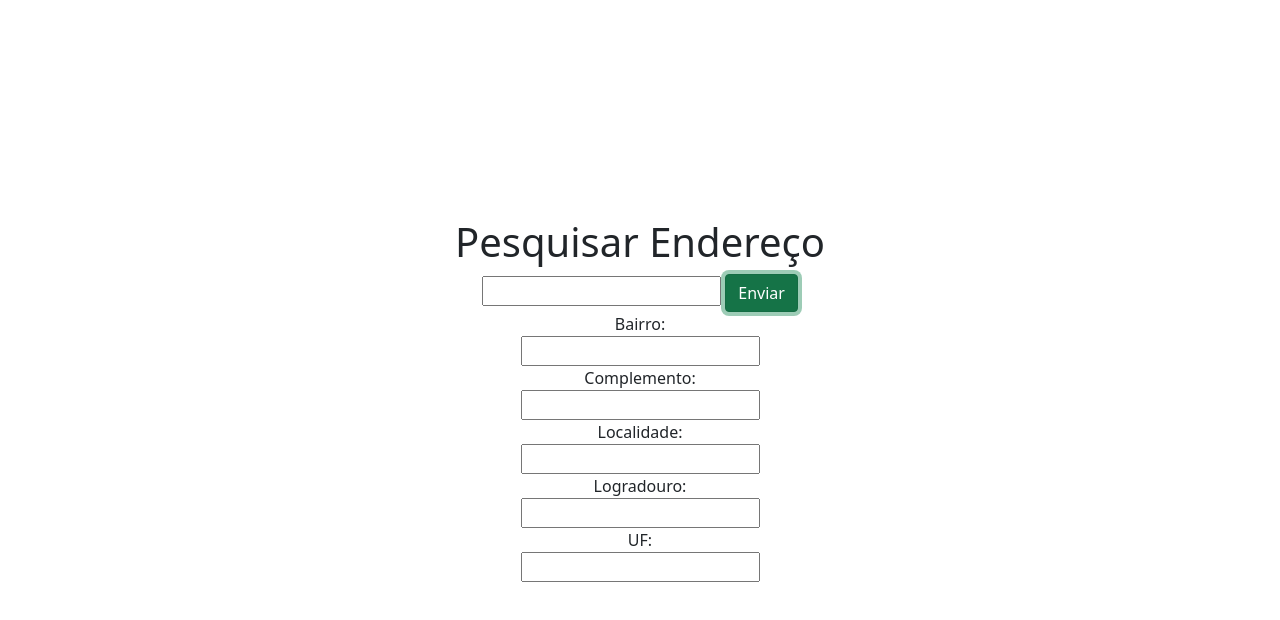
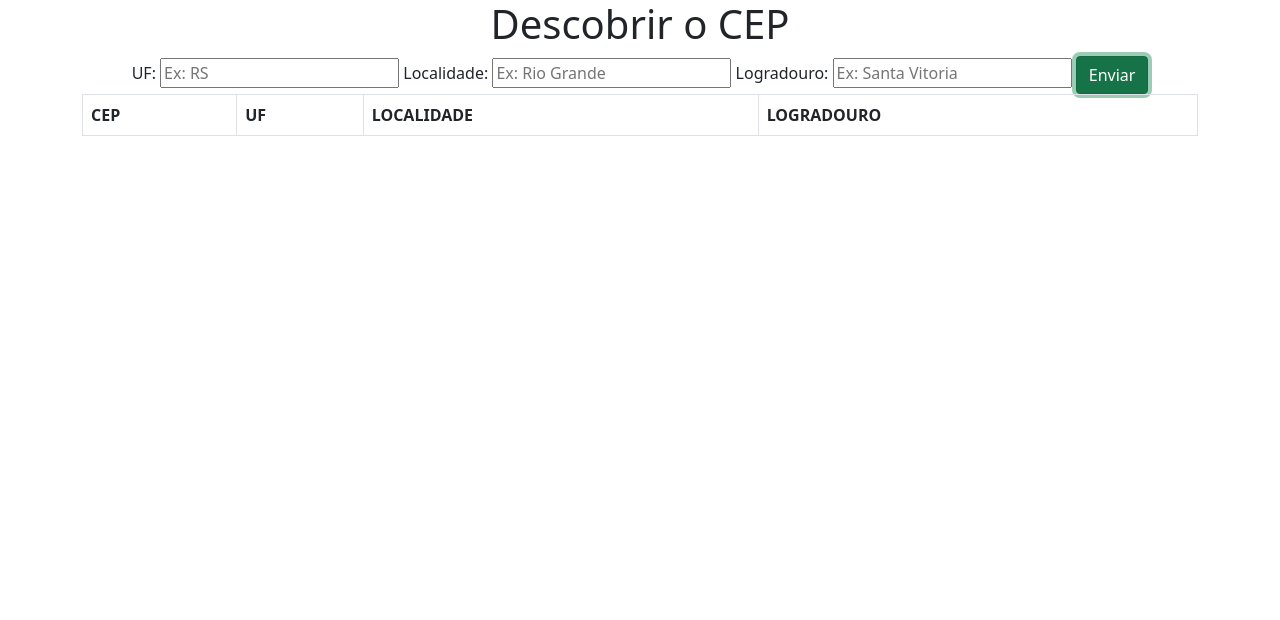
Before and after one commit to augustolamim/trabalhodistribuidos, a plain HTML site: page index.html in a window 1280 px wide. Both pictures are taken after a click on the button "Enviar". Drawn offline with nearby package versions, Linux system fonts and the light colour scheme; no server answers.

Commit message:
primeira versao final

```diff
--- a/index.html
+++ b/index.html
@@ -5,34 +5,45 @@
     <meta http-equiv="X-UA-Compatible" content="IE=edge">
     <meta name="viewport" content="width=device-width, initial-scale=1.0">
     <script src="https://unpkg.com/axios@0.21.4/dist/axios.min.js"></script>
+    <link rel="stylesheet" href="main.css" >
     <link rel="stylesheet" href="https://cdn.jsdelivr.net/npm/bootstrap@5.1.3/dist/css/bootstrap.min.css" integrity="sha384-1BmE4kWBq78iYhFldvKuhfTAU6auU8tT94WrHftjDbrCEXSU1oBoqyl2QvZ6jIW3" crossorigin="anonymous">
     <script src="https://cdnjs.cloudflare.com/ajax/libs/jquery/3.6.0/jquery.min.js" integrity="sha512-894YE6QWD5I59HgZOGReFYm4dnWc1Qt5NtvYSaNcOP+u1T9qYdvdihz0PPSiiqn/+/3e7Jo4EaG7TubfWGUrMQ==" crossorigin="anonymous" referrerpolicy="no-referrer"></script>
-    <script src="https://cdnjs.cloudflare.com/ajax/libs/jquery.mask/1.14.15/jquery.mask.min.js"></script>
     <title>Trabalho Distribuidos</title>
 </head>
 <body>
-    <section class="vh-100">
-        <div class="container h-100">
+    <section class="vh-50">
+        <div class="container h-50">
 
-            <div class="h-100">
-                <div class="d-flex flex-column align-items-center justify-content-center h-100">
-                    <h1>Pesquisar Endereço</h1>
+            <div class="h-50">
+                <div class="d-flex flex-column align-items-center justify-content-center h-50">
+                    <h1>Descobrir o CEP</h1>
                     <div class="form-group">
-                        <input id="CepInput" type="text"  onkeypress="$(this).mask('00.000-000')">
+                        <label>UF:</label>
+                        <input id="UfInput" type="text" placeholder="Ex: RS">
+                        <label>Localidade:</label>
+                        <input id="LocalidadeInput" type="text" placeholder="Ex: Rio Grande">
+                        <label>Logradouro:</label>
+                        <input id="LogradouroInput" type="text" placeholder="Ex: Santa Vitoria">
                         <button type ="submit" class="btn btn-success" id="botao">Enviar</button>
                     </div>
-                        <label>Bairro:</label>
-                        <input id="userBairro" type="form-control" readonly>
-                        <label>Complemento:</label>
-                        <input id="userComplemento" type="form-control" readonly>
-                        <label>Localidade:</label>
-                        <input id="userLocalidade" type="form-control" readonly>
-                        <label>Logradouro:</label>
-                        <input id="userLogradouro" type="form-control" readonly>
-                        <label>UF:</label>
-                        <input id="userUf" type="form-control" readonly>
                 </div>
             </div>
+            <div class="table-wrapper-scroll-y my-custom-scrollbar">
+
+                <table class="table table-bordered table-striped mb-0" id="TabelaExibir">
+                  <thead>
+                    <tr>
+                      <th scope="col">CEP</th>
+                      <th scope="col">UF</th>
+                      <th scope="col">LOCALIDADE</th>
+                      <th scope="col">LOGRADOURO</th>
+                    </tr>
+                  </thead>
+                  <tbody id="TabelaExibirBody">
+
+                  </tbody>
+                </table>
+              </div>
         </div>
     </section>
 </body>
--- /dev/null
+++ b/main.css
@@ -0,0 +1,9 @@
+/* Css para Tabela */
+.my-custom-scrollbar {
+    position: relative;
+    height: 400px;
+    overflow: auto;
+}
+.table-wrapper-scroll-y {
+    display: block;
+ }
--- a/main.js
+++ b/main.js
@@ -1,39 +1,50 @@
+//inicialização dos elementos do front
 const botao = document.getElementById('botao');
-const CepInput = document.getElementById('CepInput');
-const userBairro = document.getElementById('userBairro');
-const userComplemento = document.getElementById('userComplemento');
-const userLocalidade = document.getElementById('userLocalidade');
-const userLogradouro = document.getElementById('userLogradouro');
-const userUf = document.getElementById('userUf');
-botao.addEventListener('click', getEndereço);
+const UfInput = document.getElementById('UfInput');
+const LocalidadeInput = document.getElementById('LocalidadeInput');
+const LogradouroInput = document.getElementById('LogradouroInput');
+const TabelaBody = document.getElementById('TabelaExibirBody');
 
-function getEndereço(){
-  userBairro.value ="";
-  let cep =  CepInput.value;
-  cep = cep.replace('.', '');
-  cep = cep.replace('-', '');
-  if(cep.length !=8){
-    alert("O CEP REQUER 8 DIGITOS!")
-  }else{
-    axios.get(`https://viacep.com.br/ws/${cep}/json/`)
+//ao clicar o botão chamar a função
+botao.addEventListener('click', getCep);
+
+function getCep(){
+  //Jquery para limpar tabela com pesquisa anterior
+  $("#TabelaExibir tbody").empty();
+
+    //chamada api viacep utilizando axios
+    axios.get(`https://viacep.com.br/ws/${UfInput.value}/${LocalidadeInput.value}/${LogradouroInput.value}/json/`)
     .then(response => {
+      //json retornado adicionado a variavel data
       const data = response.data
+      //se ocorrer um erro na chamada da api alertar o usuario
       if(data.erro == true){
-        alert("CEP INVALIDO!");
+        alert("ERRO!");
       }else{
-        userBairro.value = data.bairro
-        userComplemento.value = data.complemento
-        userLocalidade.value = data.localidade
-        userLogradouro.value = data.logradouro
-        userUf.value = data.uf
+        //foreach para popular a tabela com todos possiveis ceps
+        data.forEach(endereco => {
+          // Insere nova linha na tabela
+          let newRow = TabelaBody.insertRow();
 
+          // insere as novas celulas vazias na tabela
+          let newCellCep = newRow.insertCell();
+          let newCellUf = newRow.insertCell();
+          let newCellLocalidade = newRow.insertCell();
+          let newCellLogradouro = newRow.insertCell();
+
+          // preenche as celulas com a informação retornada pela api
+          let cep = document.createTextNode(endereco.cep);
+          let uf = document.createTextNode(endereco.uf);
+          let localidade = document.createTextNode(endereco.localidade);
+          let logradouro = document.createTextNode(endereco.logradouro);
+          newCellCep.appendChild(cep);
+          newCellUf.appendChild(uf);
+          newCellLocalidade.appendChild(localidade);
+          newCellLogradouro.appendChild(logradouro);
+
+        })
       }
-
     })
     .catch(error => alert(error))
 
-  }
-
-
-
 }
```
Also changed, not shown: 1 other file.
